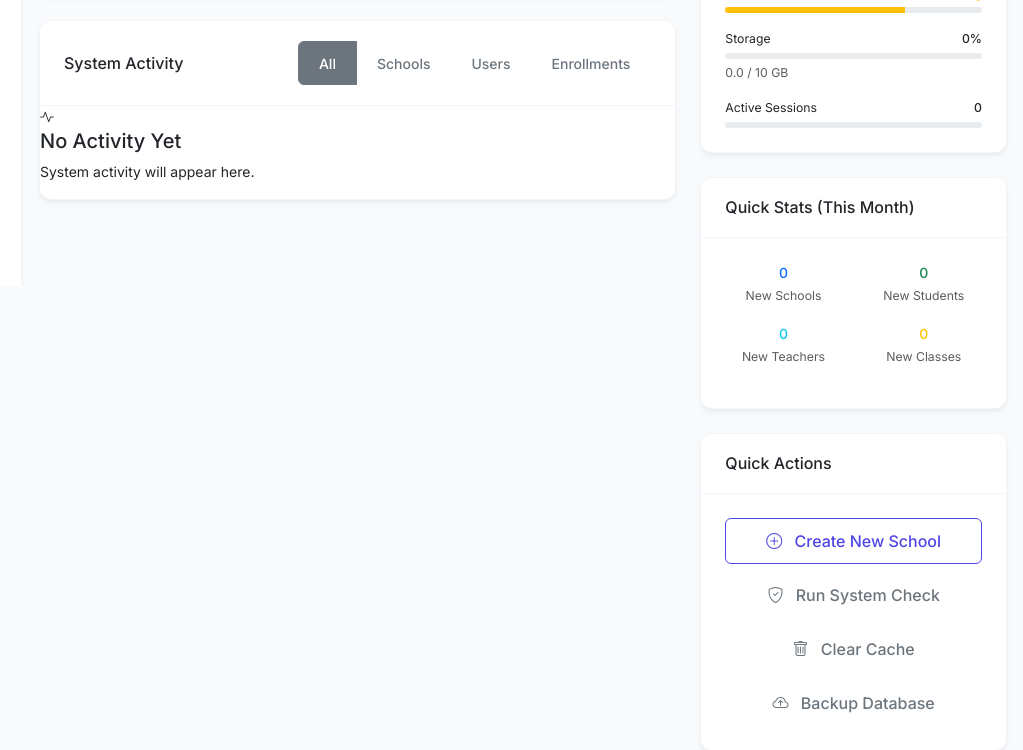
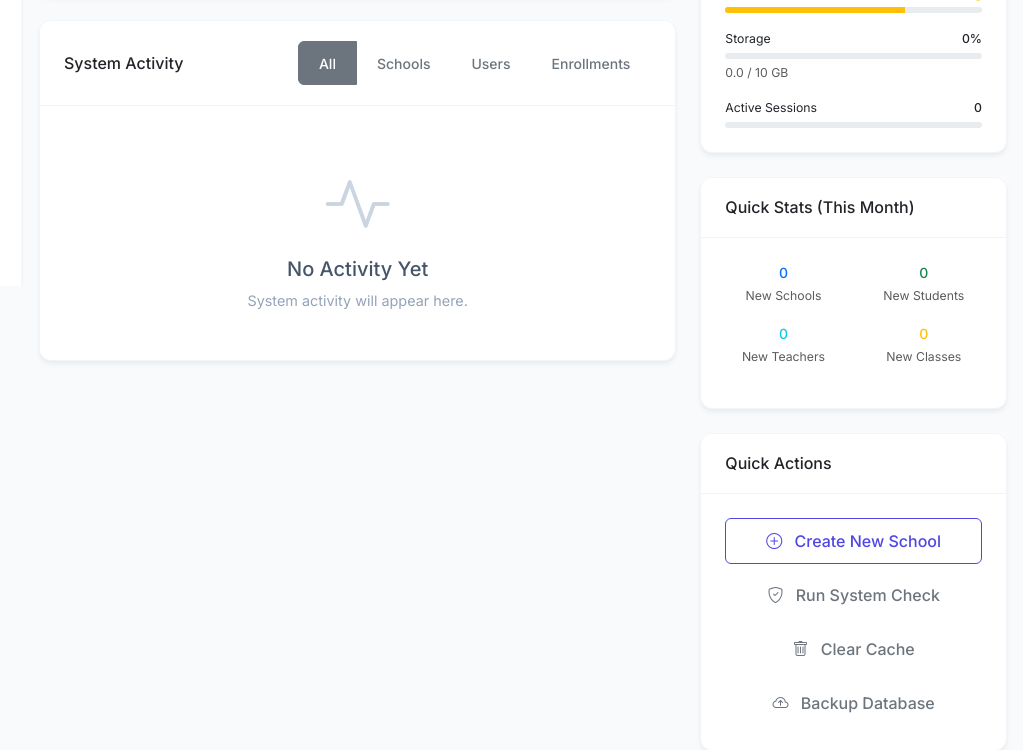
Before and after one commit to Anmol2121/call_me_daddy, a Flask app: page /developer/dashboard in a window 1280 px wide. Shown: the part 514-1264 px from the top of the page, without its empty margins (257-1280 px from the left). Run offline with Flask 3, Linux system fonts and the light colour scheme; a user stored in the database is signed in; some libraries are stand-ins or nearby versions.

Commit message:
Update base.html

```diff
--- a/templates/base.html
+++ b/templates/base.html
@@ -457,6 +457,7 @@
             justify-content: center;
             font-weight: 600;
             font-size: 1.1rem;
+            flex-shrink: 0;
         }
         .avatar-sm {
             width: 36px;
@@ -470,17 +471,35 @@
         .avatar-danger  { background: #fee2e2; color: #ef4444; }
         .avatar-secondary { background: #f1f5f9; color: #64748b; }
 
-        /* Activity timeline enhancements */
-        .list-group-item {
-            border-left: none;
-            border-right: none;
-            border-color: #f1f5f9;
-            transition: background-color 0.2s;
+        /* ========== EMPTY STATE ========== */
+        .empty-state {
+            text-align: center;
+            padding: 3rem 1rem;
         }
-        .list-group-item:hover {
-            background-color: #f8fafc;
+        .empty-state i {
+            font-size: 4rem;
+            color: #cbd5e1;
+            margin-bottom: 1rem;
+        }
+        .empty-state h5 {
+            color: #475569;
+            margin-bottom: 0.5rem;
+        }
+        .empty-state p {
+            color: #94a3b8;
+            font-size: 0.9rem;
+            max-width: 300px;
+            margin: 0 auto;
         }
 
+        /* ========== SCROLLABLE LISTS ========== */
+        .scrollable-list {
+            max-height: 300px;
+            overflow-y: auto;
+            -webkit-overflow-scrolling: touch;
+        }
+
+        /* ========== STATUS INDICATORS ========== */
         .status-indicator {
             width: 8px;
             height: 8px;
@@ -488,7 +507,6 @@
             display: inline-block;
             margin-right: 6px;
         }
-
         .status-active { background: var(--success); }
         .status-pending { background: var(--warning); }
         .status-inactive { background: var(--danger); }
```
